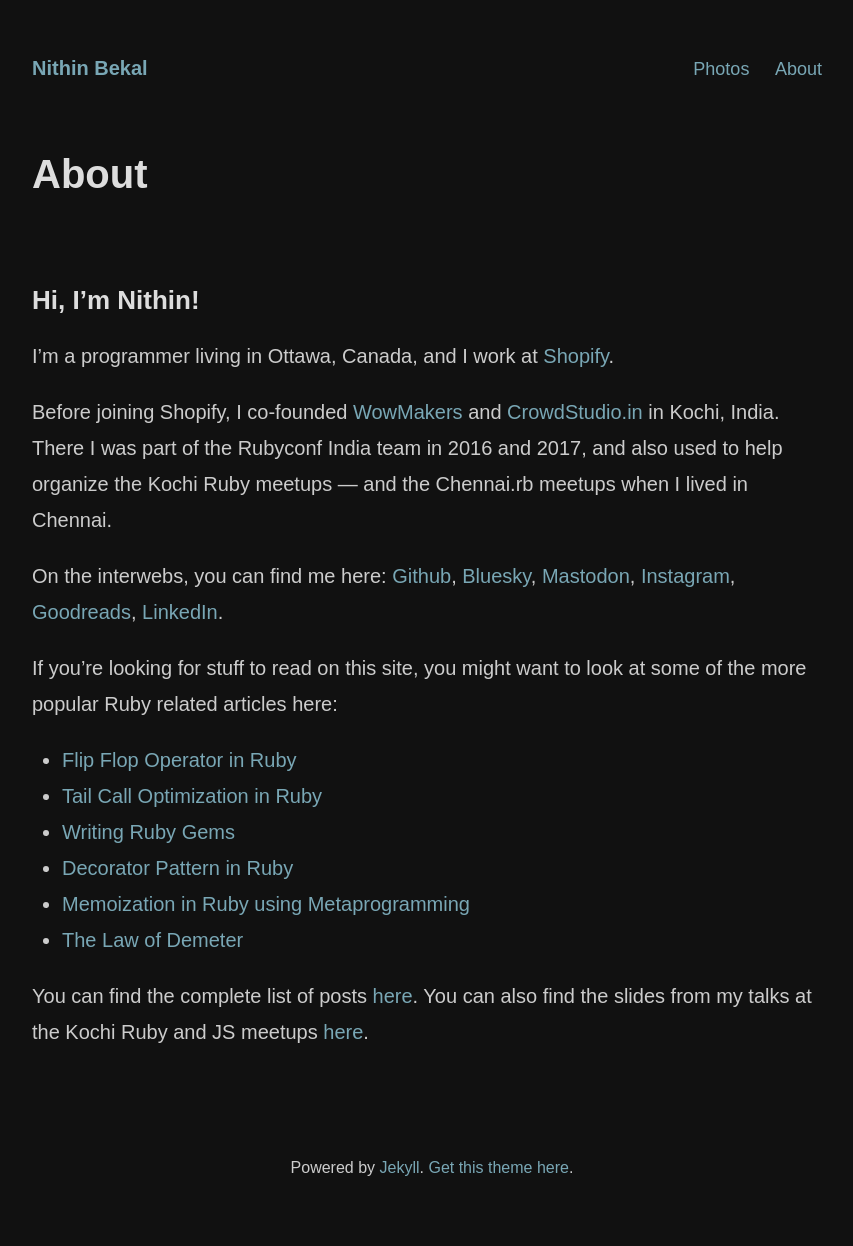
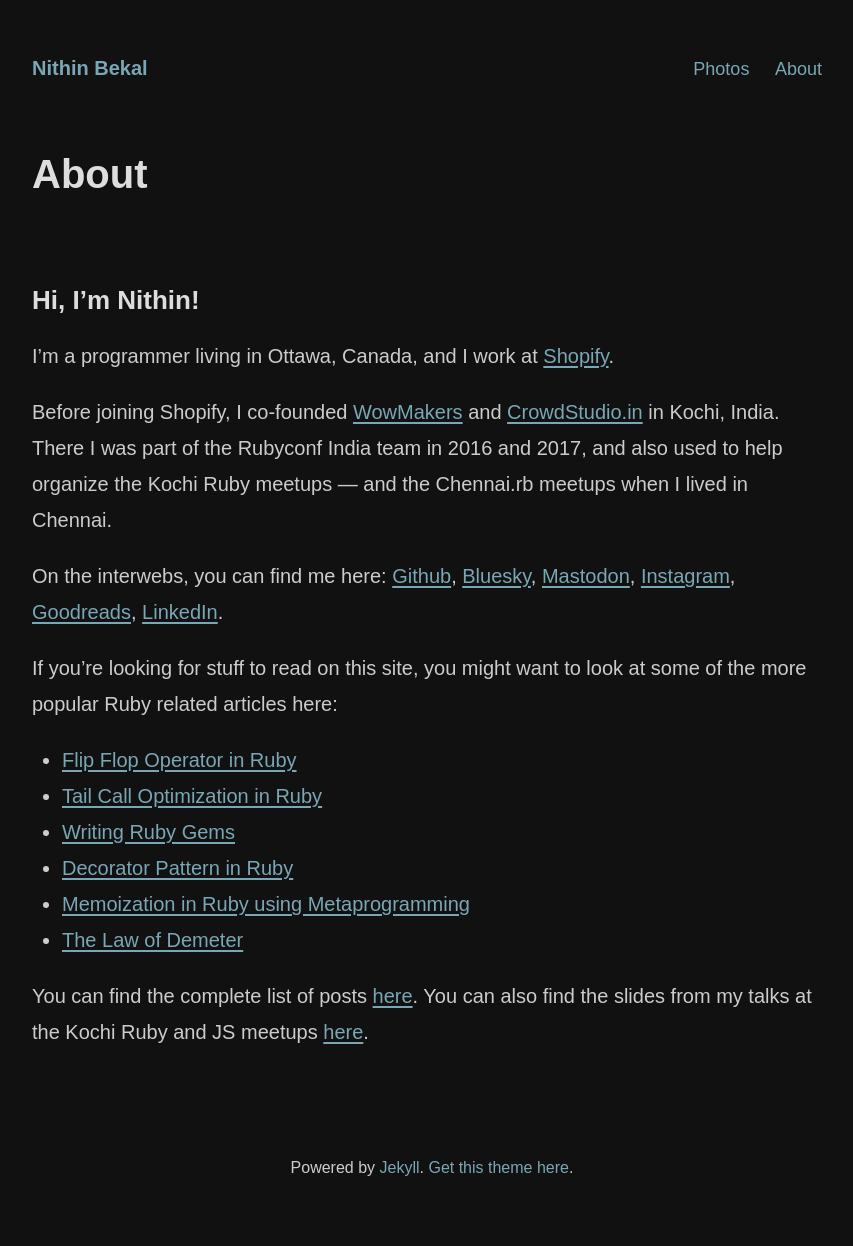
Before and after one commit to nithinbekal/nithinbekal.github.io, a Jekyll site: the page built from about/index.md, in a window 1280 px wide. Shown: the whole page, without its empty margins (208-1061 px from the left). Built offline with Jekyll 4.4.1, drawn with Linux system fonts in a browser that asks for light colours.

Commit message:
Improve article link focus styles

```diff
--- a/css/main.css
+++ b/css/main.css
@@ -24,6 +24,10 @@
 
 a { color: var(--main-link-color); text-decoration: none; }
 a:hover { text-decoration: underline; }
+a:focus-visible {
+  outline: 2px solid var(--main-link-color);
+  outline-offset: 3px;
+}
 h1, h2, h3, h4, h5, h6, strong { color: var(--bold-text-color); }
 
 .align-right { float: right; }
@@ -123,6 +127,10 @@
 
 .site .post .content {
   margin: 60px 0;
+}
+.site .post .content a {
+  text-decoration: underline;
+  text-underline-offset: 0.15em;
 }
 .site .post .content p  { margin: 20px 0; }
 .site .post .content ul,
```
